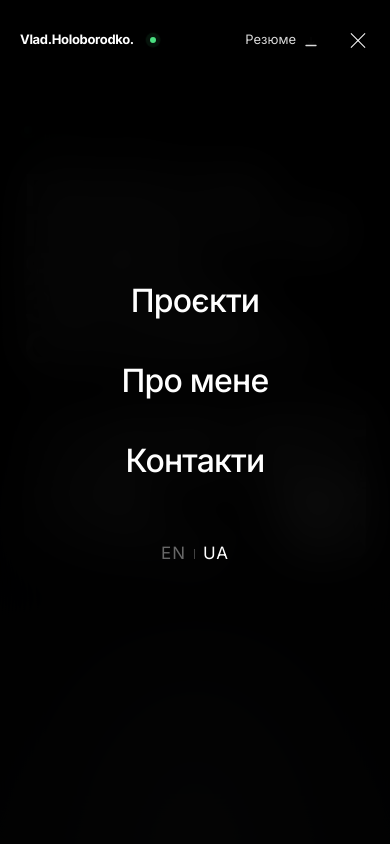
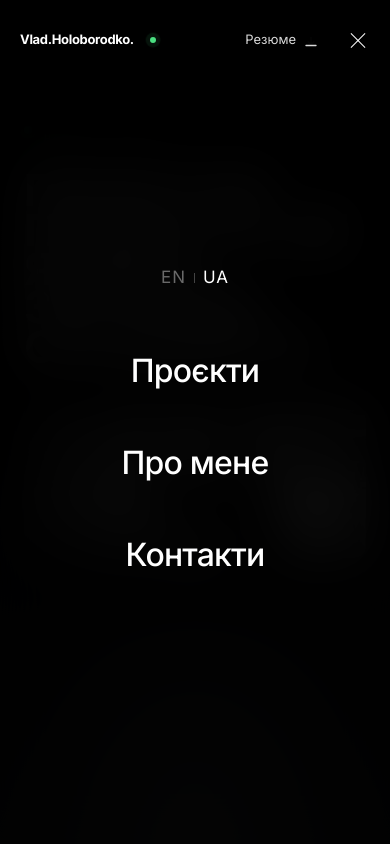
Before and after one commit to vlgoloVH/vlgolo-v2, a Next.js app: page /uk/about in a window 390 px wide. Both pictures are taken after a click on the button "Відкрити меню". Shown: the top 844 px of the page. Built offline with nearby package versions, Linux system fonts and the light colour scheme.

Commit message:
style: roomier mobile menu, larger about portrait, more space under quotes

```diff
--- a/components/layout/mobile-menu.tsx
+++ b/components/layout/mobile-menu.tsx
@@ -10,7 +10,7 @@ import { NAV_LINKS } from "@/lib/site";
 
 /** Phone only. The burger sits at the right end of the header and opens a
  *  full-screen sheet with the same links as the desktop nav, centred, and the
- *  language choice under them. The sheet is portalled to <body> one layer
+ *  language choice above them. The sheet is portalled to <body> one layer
  *  below the header, so the header stays on top and the burger itself turns
  *  into the close button. */
 export function MobileMenu({ lang, dict }: { lang: Locale; dict: Dictionary }) {
@@ -81,13 +81,20 @@ export function MobileMenu({ lang, dict }: { lang: Locale; dict: Dictionary }) {
             inert={!open}
             className="mobile-menu fixed inset-0 z-[45] flex flex-col items-center justify-center bg-bg/95 backdrop-blur-xl md:hidden"
           >
+            <div
+              className="mobile-menu-item mb-14"
+              style={{ "--menu-i": 0 } as React.CSSProperties}
+            >
+              <LanguageSwitcher lang={lang} label={dict.ui.language} large />
+            </div>
+
             <nav aria-label={dict.ui.mainNav}>
-              <ul className="flex flex-col items-center gap-8">
+              <ul className="flex flex-col items-center gap-11">
                 {NAV_LINKS.map((link, index) => (
                   <li
                     key={link.key}
                     className="mobile-menu-item"
-                    style={{ "--menu-i": index } as React.CSSProperties}
+                    style={{ "--menu-i": index + 1 } as React.CSSProperties}
                   >
                     <Link
                       href={localizePath(lang, link.href)}
@@ -100,13 +107,6 @@ export function MobileMenu({ lang, dict }: { lang: Locale; dict: Dictionary }) {
                 ))}
               </ul>
             </nav>
-
-            <div
-              className="mobile-menu-item mt-14"
-              style={{ "--menu-i": NAV_LINKS.length } as React.CSSProperties}
-            >
-              <LanguageSwitcher lang={lang} label={dict.ui.language} large />
-            </div>
           </div>,
           document.body,
         )}
--- a/components/sections/about.tsx
+++ b/components/sections/about.tsx
@@ -33,7 +33,7 @@ export function About({ lang, dict }: { lang: Locale; dict: Dictionary }) {
 
       {/* The copy starts further in than the rule, at the proportion of the
           layout: 22% of the width, which is 317px on a 1440 screen. */}
-      <div className="relative z-10 w-full px-6 pb-[58vh] pt-28 md:px-0 md:py-0 md:pl-[clamp(var(--frame-pad),22vw,470px)]">
+      <div className="relative z-10 w-full px-6 pb-[64vh] pt-28 md:px-0 md:py-0 md:pl-[clamp(var(--frame-pad),22vw,470px)]">
         <div className="mx-auto max-w-[34rem] text-center md:mx-0 md:text-left">
           <p className="reveal [--reveal-i:1] flex items-center justify-center gap-3 text-eyebrow font-medium uppercase text-ink md:justify-start">
             <span
@@ -66,7 +66,7 @@ export function About({ lang, dict }: { lang: Locale; dict: Dictionary }) {
       {/* Standing on the floor of the section, at the clip's own 9:16 ratio so
           the graded fade meets the section edge to edge. It resolves rather than
           slides: something this large sliding in reads as heavy. */}
-      <div className="pointer-events-none absolute bottom-0 right-1/2 aspect-[9/16] h-[42vh] translate-x-1/2 md:right-[15%] md:h-[min(96vh,62vw)] md:translate-x-0">
+      <div className="pointer-events-none absolute bottom-0 right-1/2 aspect-[9/16] h-[54vh] translate-x-1/2 md:right-[15%] md:h-[min(96vh,62vw)] md:translate-x-0">
         <div className="reveal-soft h-full w-full">
           <AboutVideo />
         </div>
@@ -74,7 +74,7 @@ export function About({ lang, dict }: { lang: Locale; dict: Dictionary }) {
 
       {/* Phone only: the button centred at the foot of the screen, over the
           portrait, bending it the way the hero button bends the hero video. */}
-      <div className="absolute inset-x-0 bottom-12 z-20 flex justify-center md:hidden">
+      <div className="absolute inset-x-0 bottom-24 z-20 flex justify-center md:hidden">
         <GlassButton
           href={localizePath(lang, ABOUT.href)}
           label={dict.about.cta}
--- a/components/sections/testimonials-stage.tsx
+++ b/components/sections/testimonials-stage.tsx
@@ -125,7 +125,7 @@ export function TestimonialsStage({ label, fullLabel, closeLabel, items }: Props
           ))}
         </div>
 
-        <figcaption className="mt-6 flex shrink-0 items-center justify-center gap-5 md:mt-10 md:justify-start md:gap-8">
+        <figcaption className="mt-10 flex shrink-0 items-center justify-center gap-5 md:justify-start md:gap-8">
           <div className="t-meta">
             <span key={active} className="t-swap">
               <span className="block text-[13px] font-medium uppercase tracking-[0.19em] text-ink">
```
